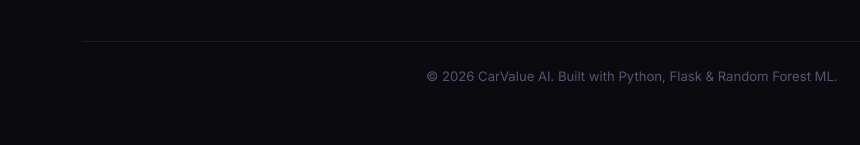
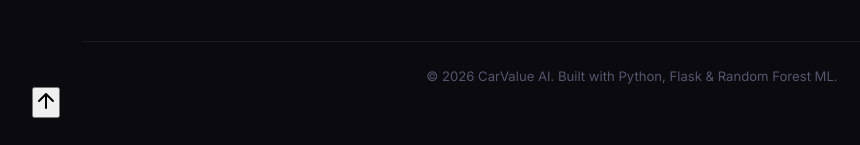
Before and after one commit to algorithnicmind/Car-predict, a Flask app: page / in a window 1280 px wide. Shown: the part 3058-3203 px from the top of the page, without its empty margins (8-868 px from the left). Before the commit the page ends 3142 px from the top, so only its background shows below. Run offline with Flask 3, Linux system fonts and the light colour scheme; parts of the project's set-up code (start-up, migrations or seed data) failed here and were passed over.

Commit message:
feat: add scroll to top button in frontend

```diff
--- a/templates/index.html
+++ b/templates/index.html
@@ -298,6 +298,10 @@
         <div class="footer-bottom">
             <p>&copy; 2026 CarValue AI. Built with Python, Flask & Random Forest ML.</p>
         </div>
+
+        <button id="scroll-to-top" class="scroll-to-top" title="Go to top">
+            <svg width="24" height="24" viewBox="0 0 24 24" fill="none" stroke="currentColor" stroke-width="2" stroke-linecap="round" stroke-linejoin="round"><path d="M12 19V5M5 12l7-7 7 7"/></svg>
+        </button>
     </footer>
 
     <script src="/static/js/app.js"></script>
```
